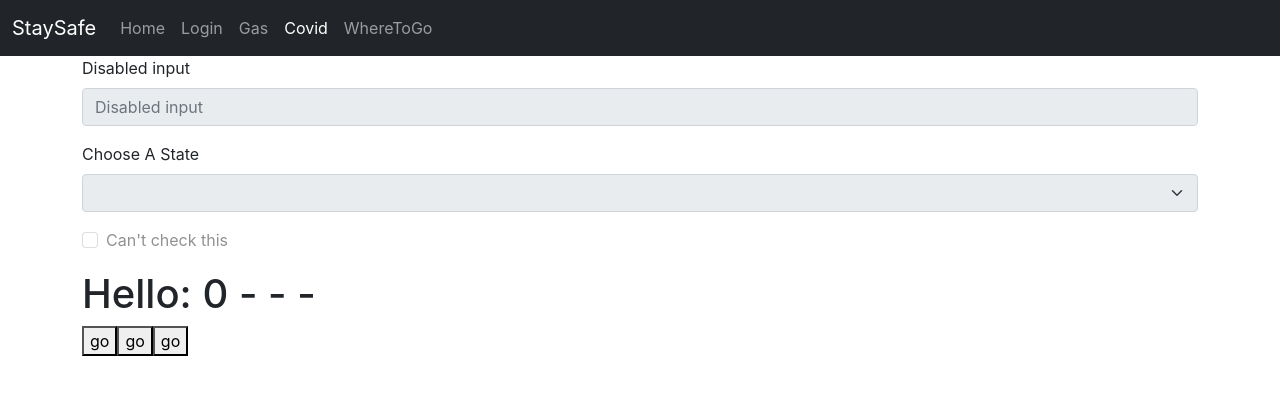
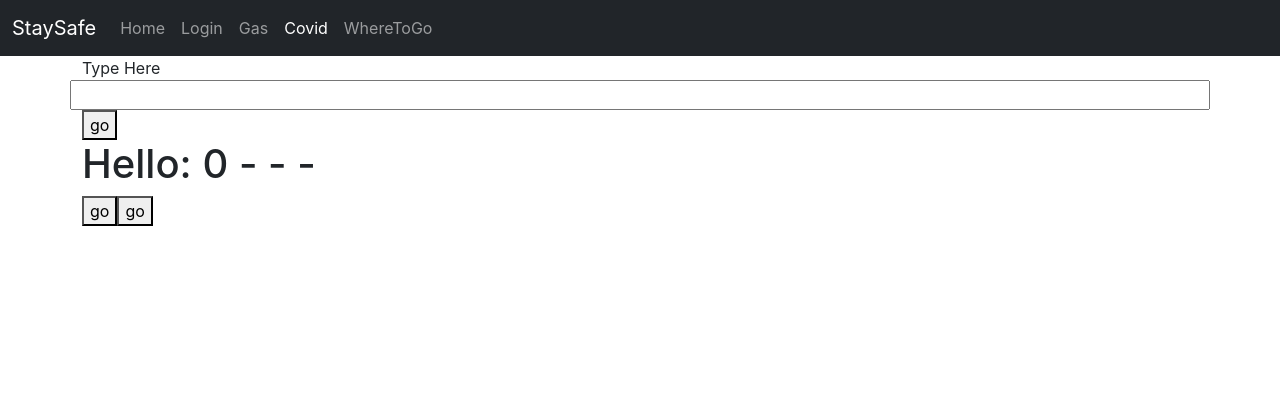
Before and after one commit to dagreatcode/WhereInTheWorld, a React (Create React App) app in the folder client/: page /Covid in a window 1280 px wide. Shown: the top 394 px of the page. Built offline with nearby package versions, Linux system fonts and the light colour scheme; no server answers.

Commit message:
fnallizing a few things in my sleep

```diff
--- a/client/src/containers/Covid/Covid.jsx
+++ b/client/src/containers/Covid/Covid.jsx
@@ -1,18 +1,18 @@
 import React, { useState } from "react";
 import axios from "axios";
-import { Form } from "react-bootstrap";
+// import { Form } from "react-bootstrap";
 
 function Covid() {
-
   const [covidNewsState, setCovidNewsState] = useState({
     continent: "",
-    country: "usa",
+    country: "all",
     day: "2020-06-02",
     population: 0,
     cases: {},
     tests: {},
     time: "",
-    deaths: {}
+    deaths: {},
+    words: "",
   });
 
   // const [covidState, setCovidState] = useState({
@@ -24,7 +24,7 @@ function Covid() {
   const options = {
     method: "GET",
     url: "https://covid-193.p.rapidapi.com/history",
-    params: { country: covidNewsState.country, day: covidNewsState.day},
+    params: { country: covidNewsState.country, day: covidNewsState.day },
     headers: {
       "X-RapidAPI-Host": "covid-193.p.rapidapi.com",
       "X-RapidAPI-Key": "d45bb63eb5mshebc4e0e524334b5p10227ejsn3cb49f17bfa1",
@@ -75,6 +75,18 @@ function Covid() {
       });
   };
 
+  const handleInputChange = (event) => {
+    setCovidNewsState({
+      ...covidNewsState,
+      words: event.target.value,
+    });
+  };
+
+  // const handleFormChange = (e) => {
+  //   e.preventDefault();
+  //   console.log("ok");
+  // };
+
   const handle2Submit = () => {
     // axios
     //   .request(optionss)
@@ -102,23 +114,20 @@ function Covid() {
     <>
       <div className="container">
         <div className="row">
-          <Form.Group className="mb-3">
-            <Form.Label>Disabled input</Form.Label>
-            <Form.Control placeholder="Disabled input" disabled />
-          </Form.Group>
-          <Form.Group className="mb-3">
-            <Form.Label>Choose A State</Form.Label>
-            <Form.Select disabled>
-              <option></option>
-            </Form.Select>
-          </Form.Group>
-          <Form.Group className="mb-3">
-            <Form.Check type="checkbox" label="Can't check this" disabled />
-          </Form.Group>
+          <label>Type Here</label>
+          <input
+            type="text"
+            name="words"
+            value={covidNewsState.words}
+            onChange={handleInputChange}
+            className="words"
+          />
         </div>
-        <h1>Hello: {covidNewsState.population} - {covidNewsState.cases.new} - {covidNewsState.time}
-         - {covidNewsState.tests.total}</h1>
         <button onClick={handleSubmit}>go</button>
+        <h1>
+          Hello: {covidNewsState.population} - {covidNewsState.cases.new} -{" "}
+          {covidNewsState.time}- {covidNewsState.tests.total}
+        </h1>
         <button onClick={handle2Submit}>go</button>
         <button onClick={handle3Submit}>go</button>
       </div>
--- /dev/null
+++ b/client/src/utils/ContextAPI/CovidContext.jsx
@@ -0,0 +1,6 @@
+import React from "react";
+const CovidContext = React.createContext({
+    words: ""
+});
+
+export default CovidContext;
```
